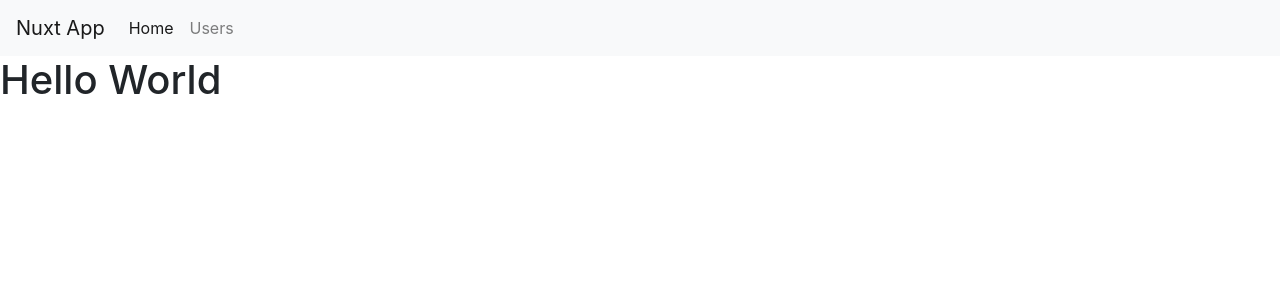
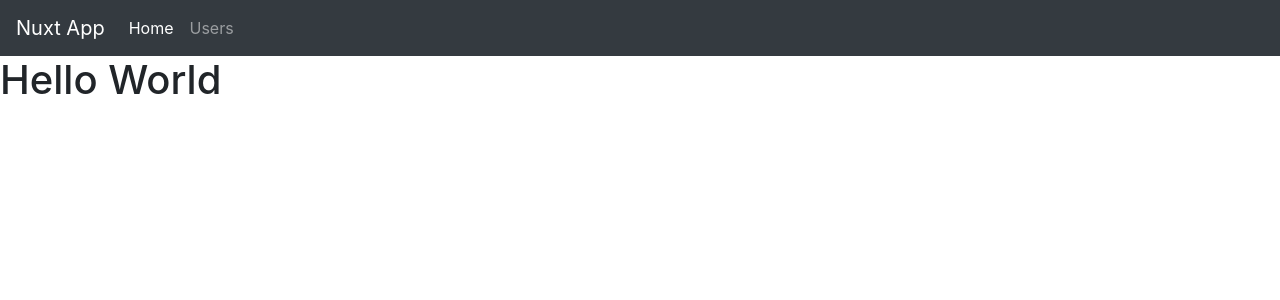
Before and after one commit to GadsDev/Nuxt-JS-Course, a Nuxt app in the folder learning/: page / in a window 1280 px wide. Shown: the top 300 px of the page. Built offline with nearby package versions, Linux system fonts and the light colour scheme.

Commit message:
Add dark Mode

```diff
--- a/learning/components/Nav.vue
+++ b/learning/components/Nav.vue
@@ -1,5 +1,6 @@
 <template>
-  <nav class="navbar navbar-expand-lg navbar-light bg-light">
+  <!-- <nav class="navbar navbar-expand-lg navbar-light bg-light"> -->
+  <nav class="navbar navbar-expand-lg navbar-dark bg-dark">
     <a class="navbar-brand" href="#">Nuxt App</a>
     <button
       class="navbar-toggler"
```
